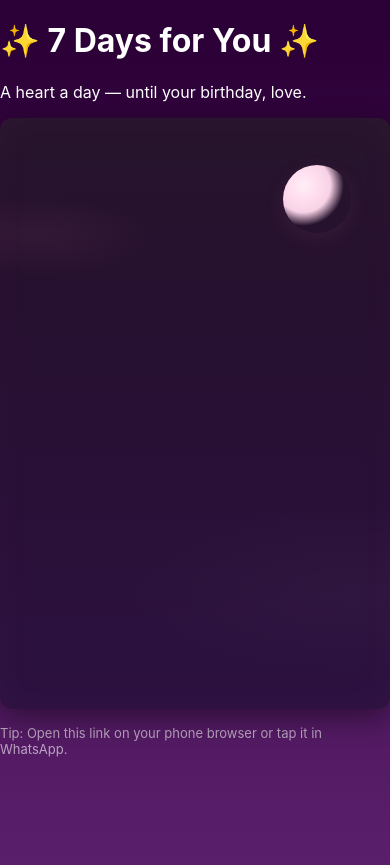
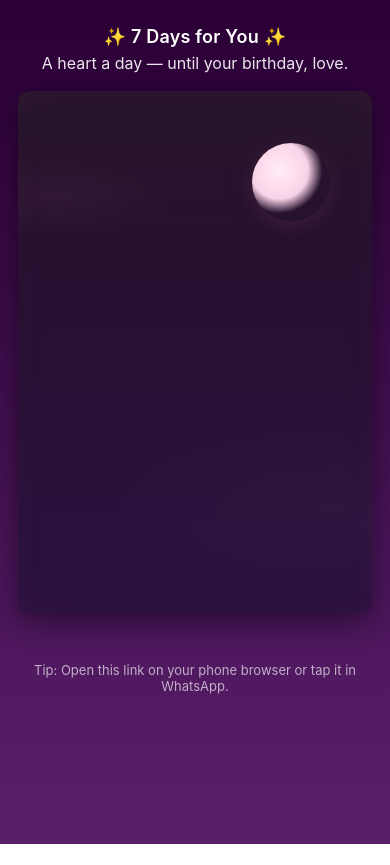
Before and after one commit to zft4/BirthdaySky, a plain HTML site: page index.html in a window 390 px wide. After the commit the page ends 844 px from the top, so only its background shows below. Drawn offline with Linux system fonts and the light colour scheme.

Commit message:
Refactor CSS styles and variables for consistency
Updated CSS variables and styles for various elements, including adjustments to layout, dimensions, and background gradients.

```diff
--- a/style.css
+++ b/style.css
@@ -1,79 +1,103 @@
 :root{
-  --bg1:#2b0036; --bg2:#5a1f6b; --accent:#ff8fb1; --pale:#ffeef6;
-  --card:#fff; --card-text:#1b0b12;
-  font-family:Inter, system-ui, -apple-system, "Segoe UI", Roboto, "Helvetica Neue", Arial;
+  --bg1:#2b0036;
+  --bg2:#5a1f6b;
+  --accent:#ff8fb1;
+  --soft:#ffd7e6;
+  --card:rgba(255,255,255,0.96);
+  --text-dark:#1a0b12;
+  font-family: Inter, ui-sans-serif, system-ui, -apple-system, "Segoe UI", Roboto, "Helvetica Neue", Arial;
 }
+
 *{box-sizing:border-box}
-html,body{height:100%;margin:0;background:linear-gradient(180deg,var(--bg1),var(--bg2));-webkit-font-smoothing:antialiased;color:#fff}
-.wrap{min-height:100vh;display:flex;flex-direction:column;padding:16px;align-items:stretch}
-.top{text-align:center;margin-top:6px}
-.top h1{margin:0;font-size:20px}
-.subtitle{margin:4px 0 0;color:rgba(255,255,255,0.86);font-size:13px}
+html,body{height:100%;margin:0;background:linear-gradient(180deg,var(--bg1),var(--bg2));color:#fff;-webkit-font-smoothing:antialiased}
+.container{min-height:100vh;display:flex;flex-direction:column;align-items:stretch;padding:18px}
+.header{text-align:center;margin-top:8px}
+.header h1{font-size:20px;margin:0 0 6px;font-weight:600;letter-spacing:0.2px}
+.sub{margin:0;color:rgba(255,255,255,0.9)}
 
-/* sky */
 .sky{
-  margin:16px auto;
+  margin:18px auto;
   width:100%;
   max-width:820px;
   height:66vh;
-  min-height:440px;
-  border-radius:16px;
+  min-height:480px;
+  border-radius:18px;
   position:relative;
   overflow:hidden;
-  padding:0;
   background:
-    radial-gradient(1200px 400px at 10% 20%, rgba(255,140,177,0.06), transparent 10%),
+    radial-gradient(1200px 400px at 10% 20%, rgba(255,140,177,0.05), transparent 10%),
     radial-gradient(800px 300px at 90% 80%, rgba(255,255,255,0.02), transparent 30%),
     linear-gradient(180deg, rgba(255,255,255,0.02), transparent 30%),
-    linear-gradient(180deg,#231028,#2c1140);
-  box-shadow:0 8px 30px rgba(0,0,0,0.45), inset 0 0 40px rgba(255,143,177,0.03);
+    linear-gradient(180deg, #231028, #2c1140);
+  box-shadow: 0 8px 30px rgba(0,0,0,0.45), inset 0 0 40px rgba(255,143,177,0.03);
+  padding:18px;
 }
 
 /* moon */
 .moon{
-  position:absolute;right:10%;top:8%;width:68px;height:68px;border-radius:50%;
-  background:radial-gradient(circle at 30% 30%, #ffeef6, #ffdff0 20%, #f8d2e6 40%, transparent 60%);
-  box-shadow:0 6px 22px rgba(255,143,177,0.08);
+  position:absolute;
+  right:12%;
+  top:10%;
+  width:78px;
+  height:78px;
+  border-radius:50%;
+  background: radial-gradient(circle at 35% 35%, #ffeef6, #ffdff0 20%, #f8d2e6 40%, transparent 60%);
+  box-shadow: 0 6px 22px rgba(255,143,177,0.08), 0 0 40px rgba(255,143,177,0.06);
+  transform:translateZ(0);
+  filter:blur(.2px);
 }
 
-/* twinkles */
+/* twinkles (small background) */
 .twinkles{position:absolute;inset:0;pointer-events:none}
-.twinkle{position:absolute;width:2px;height:2px;border-radius:50%;background:#fff;opacity:.75;filter:drop-shadow(0 4px 8px rgba(0,0,0,0.45))}
 
-/* main star hearts container */
-.main-stars{position:absolute;inset:0;pointer-events:auto}
+/* stars container */
+.stars{position:relative;width:100%;height:100%}
 
-/* heart-button (main interactive) */
-.heart-btn{
-  position:absolute;transform:translate(-50%,-50%);border:0;background:transparent;padding:0;cursor:pointer;
+/* basic star/heart */
+.star {
+  position:absolute;
+  width:44px;
+  height:44px;
+  transform-origin:center;
+  transition:transform .25s ease, opacity .25s ease;
   -webkit-tap-highlight-color: transparent;
+  border-radius:50%;
 }
-.heart-btn.disabled{opacity:.28;cursor:default}
-.heart-svg{width:56px;height:56px;display:block;transition:transform .18s ease,opacity .18s ease;filter:drop-shadow(0 8px 24px rgba(0,0,0,0.35))}
-.heart-core{fill: #ffd7e6 }
-.heart-glow{filter: blur(6px);opacity:.6}
+.star.disabled{cursor:default;opacity:.28}
+.star.unlocked{cursor:pointer}
 
-/* unlocked pulse */
-.heart-btn.unlocked .heart-svg{animation:pulse 2500ms infinite ease-in-out}
-@keyframes pulse{0%{transform:scale(1);opacity:0.95}50%{transform:scale(1.08);opacity:1}100%{transform:scale(1);opacity:0.95}}
+/* heart SVG scale */
+.star .heart-svg{width:54px;height:54px; display:block; transform:translate(-50%,-50%); position:absolute; left:50%; top:50%;}
+
+/* heart pulse + glow */
+.star.unlocked .heart-svg { animation:heartPulse 2.6s ease-in-out infinite; filter:drop-shadow(0 8px 18px rgba(255,120,160,0.18)); }
+@keyframes heartPulse {
+  0% { transform: translate(-50%,-50%) scale(1); }
+  50% { transform: translate(-50%,-50%) scale(1.12); }
+  100% { transform: translate(-50%,-50%) scale(1); }
+}
+
+/* small round twinkles */
+.star .mini { position:absolute; left:50%; top:50%; transform:translate(-50%,-50%); width:8px; height:8px; border-radius:50%; background:var(--soft); opacity:0.95; filter:blur(6px); }
 
 /* modal */
-.modal{position:fixed;inset:0;display:flex;align-items:center;justify-content:center;padding:14px;background:linear-gradient(180deg, rgba(0,0,0,0.35), rgba(0,0,0,0.55));opacity:0;pointer-events:none;transition:opacity .18s ease}
+.modal{ position:fixed;inset:0;display:flex;align-items:center;justify-content:center;padding:16px;background:linear-gradient(180deg, rgba(0,0,0,0.45), rgba(0,0,0,0.65)); opacity:0;pointer-events:none;transition:opacity .18s ease;}
 .modal.show{opacity:1;pointer-events:auto}
-.card{width:100%;max-width:420px;background:var(--card);color:var(--card-text);border-radius:14px;padding:18px;box-shadow:0 10px 40px rgba(0,0,0,0.4);position:relative}
-.close{position:absolute;right:12px;top:10px;border:0;background:transparent;font-size:18px;cursor:pointer}
-.modal-text{color:#222;margin:8px 0 12px;line-height:1.45}
-
-/* letters canvas layer */
-.canvas-layer{position:absolute;inset:0;width:100%;height:100%;display:block}
+.modal-content{ width:100%;max-width:460px;background:var(--card);color:var(--text-dark);border-radius:14px;padding:18px;box-shadow:0 10px 40px rgba(0,0,0,0.4); position:relative; }
+.close{position:absolute;right:14px;top:12px;background:transparent;border:0;font-size:18px;cursor:pointer}
+.modal-text{font-size:15px;line-height:1.45;margin:8px 0 12px;color:#222}
+.modal-foot{display:flex;justify-content:space-between;align-items:center;color:#555;font-size:13px}
 
 /* footer */
-.foot{text-align:center;margin-top:12px;color:rgba(255,255,255,0.86)}
-.hint{font-size:13px;color:rgba(255,255,255,0.6)}
+.footer{margin-top:14px;text-align:center;color:rgba(255,255,255,0.9)}
+.hint{font-size:13px;color:rgba(255,255,255,0.65)}
+
+/* letter holder for Dec 4 formation */
+.letter-holder{position:absolute;inset:0;pointer-events:none}
 
 /* responsiveness */
 @media (max-width:520px){
-  .sky{height:70vh;min-height:520px;border-radius:12px}
-  .heart-svg{width:48px;height:48px}
-  .card{padding:14px}
+  .sky{height:62vh;min-height:420px;border-radius:12px;padding:12px}
+  .header h1{font-size:18px}
+  .modal-content{padding:14px}
 }
```
